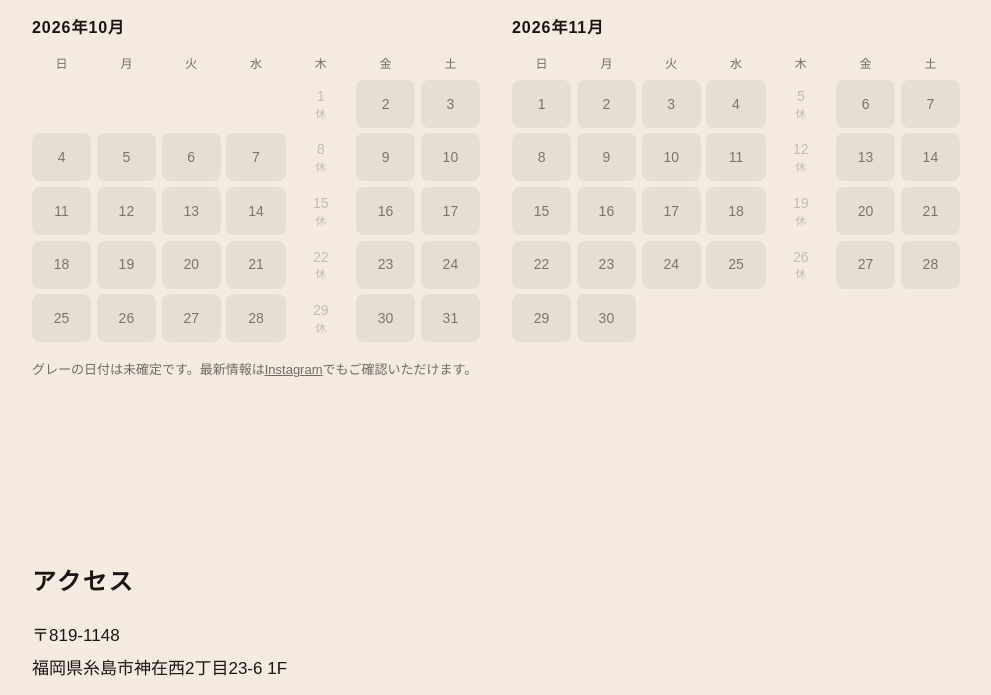
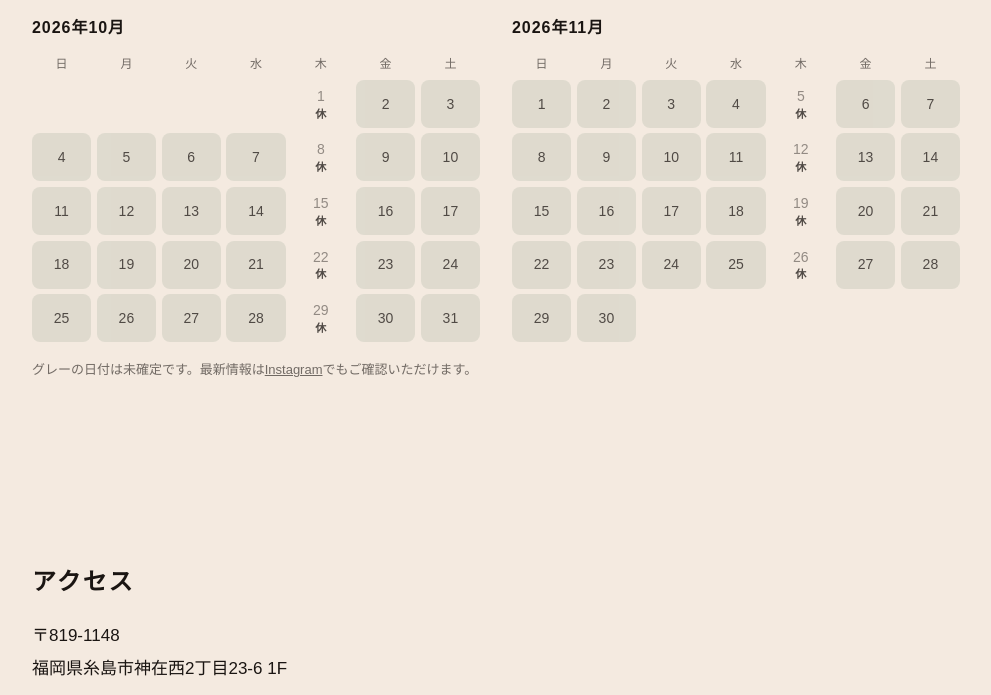
Before and after one commit to alecrem/coffeerhythm, an Eleventy site: page src/index.njk in a window 1280 px wide. Shown: the part 841-1536 px from the top of the page, without its empty margins (144-1135 px from the left). Built offline with nearby package versions, Linux system fonts and the light colour scheme; Eleventy itself is replaced by a stand-in of ours; files that its build step writes are made by us from their sources.

Commit message:
カレンダーの文字コントラストを改善する
confirmed_until が未設定だと全日が未確定扱いになり、不透明度が重なって
文字が薄すぎた。opacity と文字色を調整。残りの軽微な指摘は issue #6 で追跡する。

```diff
--- a/src/style.css
+++ b/src/style.css
@@ -215,7 +215,7 @@ main > section { padding-block: clamp(3rem, 8vw, 5.5rem); }
 
 .calendar__day--closed {
   background: transparent;
-  color: rgba(26, 21, 18, .4);
+  color: rgba(26, 21, 18, .6);
 }
 
 .calendar__day--empty {
@@ -223,14 +223,15 @@ main > section { padding-block: clamp(3rem, 8vw, 5.5rem); }
   min-height: 0;
 }
 
-.calendar__day--provisional { opacity: .55; }
+.calendar__day--provisional { opacity: .75; }
 
 .calendar__day-status {
   font-size: .6875rem;
+  font-weight: 700;
   color: var(--green);
 }
 
-.calendar__day--closed .calendar__day-status { color: inherit; }
+.calendar__day--closed .calendar__day-status { color: var(--ink); }
 
 /* 営業日は数字だけで足りるので、ラベルは読み上げ用に残して見た目からは外す。 */
 .calendar__day-status--open {
@@ -247,7 +248,7 @@ main > section { padding-block: clamp(3rem, 8vw, 5.5rem); }
 .calendar__day-note {
   font-size: .625rem;
   line-height: 1.25;
-  color: rgba(26, 21, 18, .75);
+  color: var(--ink);
   overflow-wrap: anywhere;
 }
 
```
Also changed, not shown: spec.md (+7 -0 lines).
